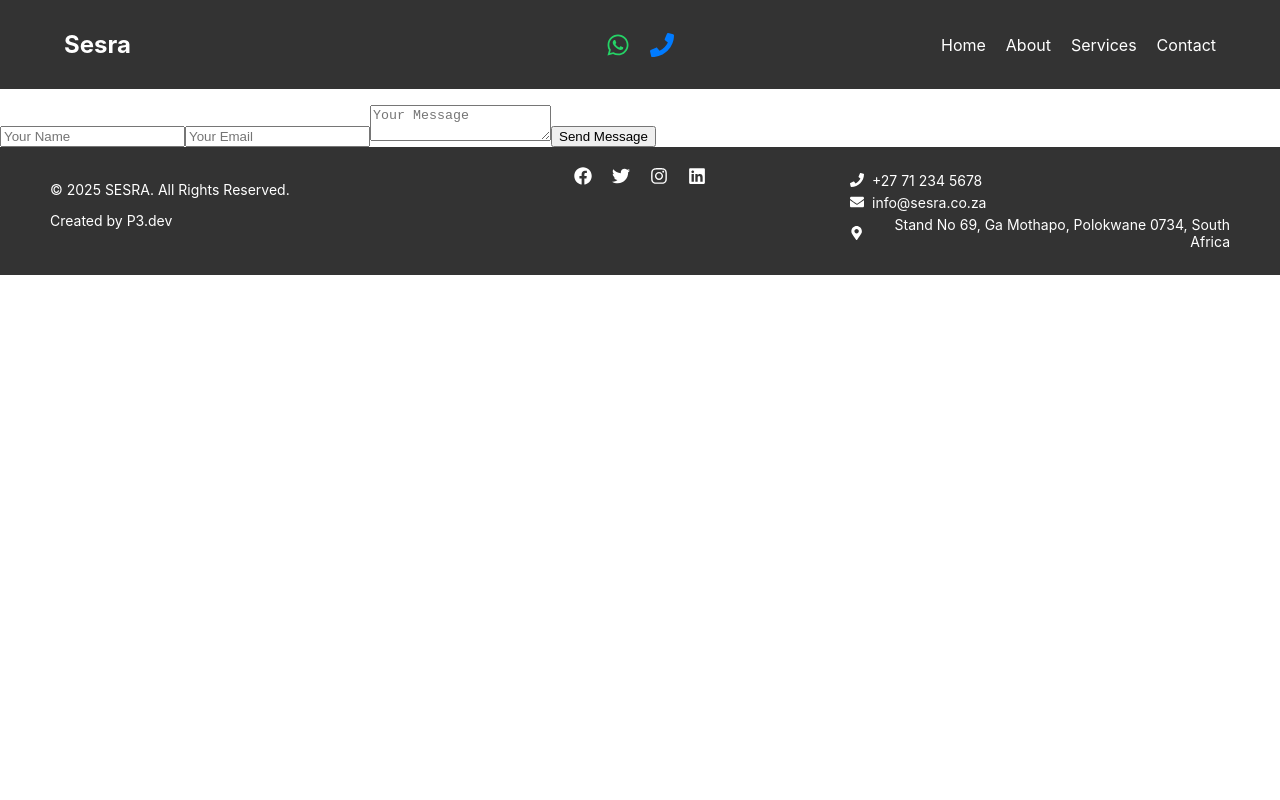
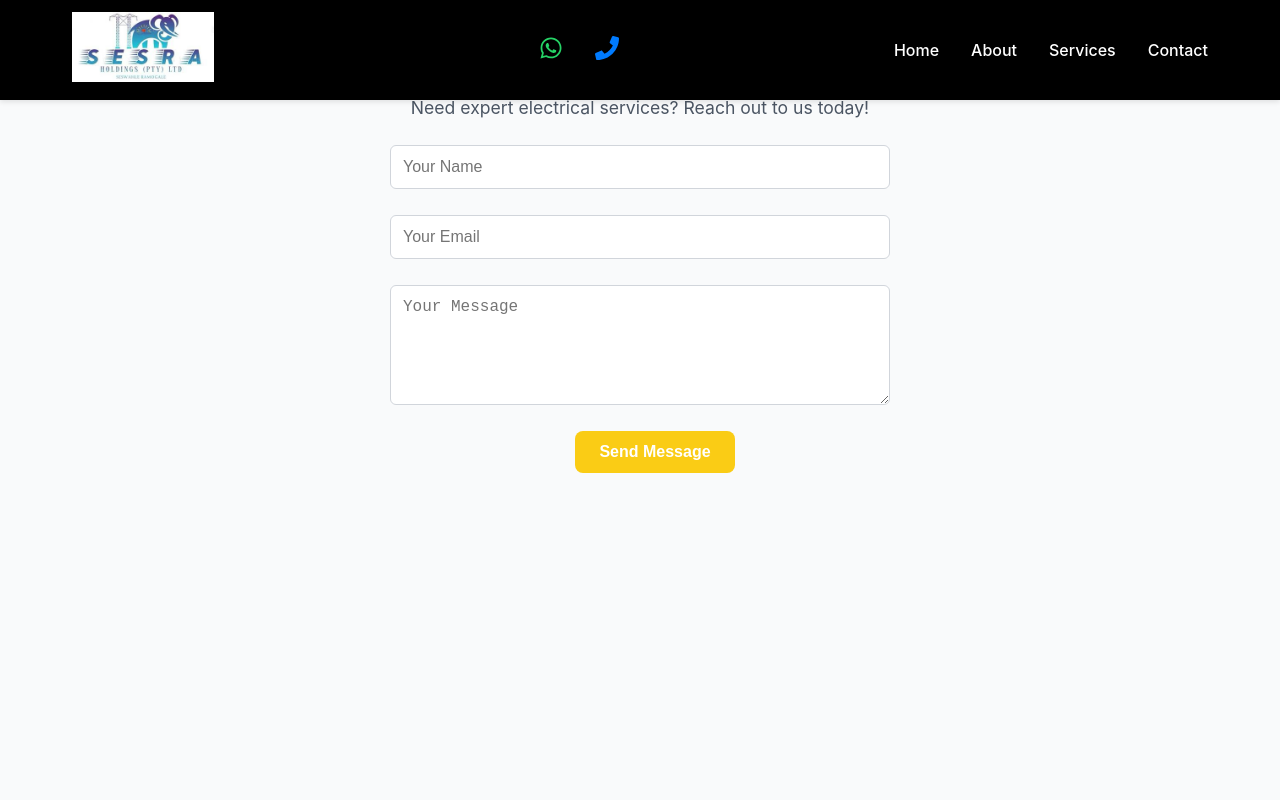
Before and after one commit to Phumudzo3/sesra, a React (Create React App) app: page /contact in a window 1280 px wide. Shown: the top 800 px of the page. Built offline with nearby package versions, Linux system fonts and the light colour scheme.

Commit message:
added init files

```diff
--- a/src/component/Navbar.js
+++ b/src/component/Navbar.js
@@ -1,19 +1,32 @@
 import { Link } from 'react-scroll';
-import { FaWhatsapp, FaPhone } from 'react-icons/fa';
+import { FaWhatsapp, FaPhone, FaBars, FaTimes } from 'react-icons/fa';
+import { useState } from 'react';
 import '../styles/navbar.css';
 
 function Navbar() {
+  const [menuOpen, setMenuOpen] = useState(false);
+
+  const toggleMenu = () => setMenuOpen(!menuOpen);
+  const closeMenu = () => setMenuOpen(false);
+
   return (
     <nav className="navbar">
       <div className="navbar-container">
         {/* Left Section: Logo */}
         <div className="navbar-left">
-          <h1 className="logo">Sesra</h1>
+          <h1 className="logo">
+            <img src='/WhatsApp Image 2025-04-11 at 10.34.03_620b6faf.jpg' alt='logo' />
+          </h1>
         </div>
 
-        {/* Center Section: WhatsApp & Phone Icons */}
+        {/* Hamburger Icon */}
+        <div className="menu-toggle" onClick={toggleMenu}>
+          {menuOpen ? <FaTimes /> : <FaBars />}
+        </div>
+
+        {/* Center Section: Icons (hidden on mobile) */}
         <div className="navbar-center">
-          <a href="https://wa.me/27712345678" target="_blank" rel="noopener noreferrer" className="icon-link">
+          <a href="https://wa.me/27722014044" target="_blank" rel="noopener noreferrer" className="icon-link">
             <FaWhatsapp size={24} color="#25D366" />
           </a>
           <a href="tel:+27712345678" className="icon-link">
@@ -22,11 +35,11 @@ function Navbar() {
         </div>
 
         {/* Right Section: Navigation Links */}
-        <ul className="nav-links">
-          <li><Link to="home" smooth={true} duration={500} className="nav-item">Home</Link></li>
-          <li><Link to="about" smooth={true} duration={500} className="nav-item">About</Link></li>
-          <li><Link to="services" smooth={true} duration={500} className="nav-item">Services</Link></li>
-          <li><Link to="contact" smooth={true} duration={500} className="nav-item">Contact</Link></li>
+        <ul className={`nav-links ${menuOpen ? 'active' : ''}`}>
+          <li><Link to="home" smooth={true} duration={500} className="nav-item" onClick={closeMenu}>Home</Link></li>
+          <li><Link to="about" smooth={true} duration={500} className="nav-item" onClick={closeMenu}>About</Link></li>
+          <li><Link to="services" smooth={true} duration={500} className="nav-item" onClick={closeMenu}>Services</Link></li>
+          <li><Link to="contact" smooth={true} duration={500} className="nav-item" onClick={closeMenu}>Contact</Link></li>
         </ul>
       </div>
     </nav>
--- a/src/component/pages/Contact.js
+++ b/src/component/pages/Contact.js
@@ -1,16 +1,41 @@
+import '../../styles/contact.css';
+import emailjs from "emailjs-com";
+
 function Contact() {
-    return (
-      <div className="p-10">
-        <h2 className="text-3xl font-bold">Contact Us</h2>
-        <p className="mt-4">Get in touch with us for a free consultation.</p>
-        <form className="mt-6">
-          <input type="text" placeholder="Your Name" className="border p-2 w-full" />
-          <input type="email" placeholder="Your Email" className="border p-2 w-full mt-2" />
-          <textarea placeholder="Your Message" className="border p-2 w-full mt-2"></textarea>
-          <button className="mt-4 bg-yellow-500 text-white px-6 py-2 rounded-lg">Send Message</button>
-        </form>
-      </div>
+  function sendEmail(e) {
+    e.preventDefault();
+
+    emailjs.sendForm(
+      process.env.REACT_APP_EMAILJS_SERVICE_ID,
+      process.env.REACT_APP_EMAILJS_TEMPLATE_ID,
+      e.target,
+      process.env.REACT_APP_EMAILJS_PUBLIC_KEY
+    ).then(
+      (result) => {
+        alert("Message sent successfully!");
+        console.log(result.text);
+      },
+      (error) => {
+        alert("Failed to send message. Try again!");
+        console.log(error.text);
+      }
     );
+
+    e.target.reset();
   }
 
-  export default Contact;
+  return (
+    <section id="contact" className="contact-section">
+      <h2>Contact Us</h2>
+      <p>Need expert electrical services? Reach out to us today!</p>
+      <form className="contact-form" onSubmit={sendEmail}>
+        <input type="text" name="name" placeholder="Your Name" required />
+        <input type="email" name="email" placeholder="Your Email" required />
+        <textarea name="message" placeholder="Your Message" required></textarea>
+        <button type="submit">Send Message</button>
+      </form>
+    </section>
+  );
+}
+
+export default Contact;
--- a/src/component/pages/Home.js
+++ b/src/component/pages/Home.js
@@ -1,39 +1,41 @@
 import '../../styles/home.css';
 import '../../styles/gallery.css';
-import emailjs from "emailjs-com";
+import React, { useState, useEffect } from 'react';
+import Contact from './Contact';
+
+// ✅ Moved outside to prevent ESLint warning and unnecessary re-renders
+const images = [
+  "https://media.istockphoto.com/id/1405880267/photo/two-engineers-installing-solar-panels-on-roof.jpg?s=612x612&w=0&k=20&c=OvQDbJaTnMM4jPfIA3y5vrO88i98NZJRahZtnYFZCq0=",
+  "https://media.istockphoto.com/id/611772630/photo/electric-fence.jpg?s=612x612&w=0&k=20&c=JowXhXQdkYMYmK9wRdH_o2qEYmAIjN-XRq3Z5ZoPztc=",
+  "https://media.istockphoto.com/id/1262875380/photo/maintenance-and-repairing-automatic-gate.jpg?s=612x612&w=0&k=20&c=FSf_lIraUcj3JKLVaIjtLjhDwtuTFv2Y7XbLEaEMUjQ=",
+  "https://pascalipumps.co.za/wp-content/uploads/2021/09/Screenshot-2021-09-20-at-10.01.58-1024x542.png"
+];
 
 function Home() {
-function sendEmail(e) {
-      e.preventDefault();
+  const [currentImageIndex, setCurrentImageIndex] = useState(0);
 
-      emailjs.sendForm(
-          process.env.REACT_APP_EMAILJS_SERVICE_ID,
-          process.env.REACT_APP_EMAILJS_TEMPLATE_ID,
-          e.target,
-          process.env.REACT_APP_EMAILJS_PUBLIC_KEY // Use Public Key instead of User ID
-      )
-      .then(
-          (result) => {
-              alert("Message sent successfully!");
-              console.log(result.text);
-          },
-          (error) => {
-              alert("Failed to send message. Try again!");
-              console.log(error.text);
-          }
+  useEffect(() => {
+    const interval = setInterval(() => {
+      setCurrentImageIndex((prevIndex) =>
+        (prevIndex + 1) % images.length
       );
+    }, 5000); // change every 5 seconds
 
-      e.target.reset();
-  }
+    return () => clearInterval(interval);
+  }, []); // no warning now
+
 
 
   return (
     <div id='home' className="home">
       {/* Hero Section */}
-      <header className="hero">
+      <header
+        className="hero"
+        style={{ backgroundImage: `url(${images[currentImageIndex]})` }}
+      >
         <div className="hero-overlay">
           <h1 className="hero-title">Reliable Electrical Services</h1>
-          <p className="hero-subtitle">Powering Homes & Businesses with Excellence</p>
+          <p className="hero-subtitle">Powering Homes & Businesses with Excellence</p><br></br>
           <a href="#contact" className="hero-btn">Get a Quote</a>
         </div>
       </header>
@@ -42,13 +44,11 @@ function sendEmail(e) {
       <section id="about" className="about-section">
         <h2>About Us</h2>
         <p>
-          Welcome to <strong>SESRA Holdings</strong>, where we specialize in providing **top-tier electrical services**
-          tailored to residential, commercial, and industrial clients. With a **team of certified electricians**
+          Welcome to <strong>SESRA Holdings</strong>, where we specialize in providing <strong>top-tier electrical services</strong>
+          tailored to residential, commercial, and industrial clients. With a <strong>team of certified electricians</strong>
           and years of industry experience, we ensure safety, efficiency, and high-quality workmanship in every project.
         </p>
-        <p>
-          Our expertise includes:
-        </p>
+        <p>Our expertise includes:</p>
         <ul className="about-list">
           <li>✔ Electrical maintenance and wiring</li>
           <li>✔ Solar panel and backup power installations</li>
@@ -57,8 +57,8 @@ function sendEmail(e) {
           <li>✔ Custom energy and electrical solutions</li>
         </ul>
         <p>
-          We take pride in our commitment to **customer satisfaction, reliability, and innovation.** Whether you
-          need a **quick repair, full installation, or customized electrical solutions**, we’re here to help.
+          We take pride in our commitment to <strong>customer satisfaction, reliability, and innovation.</strong> Whether you
+          need a <strong>quick repair, full installation, or customized electrical solutions</strong>, we’re here to help.
         </p>
       </section>
 
@@ -113,16 +113,7 @@ function sendEmail(e) {
       </section>
 
       {/* Contact Section */}
-      <section id="contact" className="contact-section">
-        <h2>Contact Us</h2>
-        <p>Need expert electrical services? Reach out to us today!</p>
-        <form className="contact-form" onSubmit={sendEmail}>
-          <input type="text" name="name" placeholder="Your Name" required />
-          <input type="email" name="email" placeholder="Your Email" required />
-          <textarea name="message" placeholder="Your Message" required></textarea>
-          <button type="submit">Send Message</button>
-        </form>
-      </section>
+     <Contact/>
     </div>
   );
 }
--- /dev/null
+++ b/src/styles/contact.css
@@ -0,0 +1,96 @@
+/* Base styles for Contact section */
+.contact-section {
+  padding: 2rem 1rem;            /* ample padding but not too wide on mobile */
+  background-color: #f9fafb;
+  min-height: 100vh;
+  text-align: center;
+}
+
+/* Heading and subtitle */
+.contact-section h2 {
+  font-size: 1.75rem;            /* slightly smaller on mobile */
+  font-weight: 700;
+  color: #1f2937;
+  margin-bottom: 0.5rem;
+}
+
+.contact-section p {
+  font-size: 1rem;
+  color: #4b5563;
+  margin-bottom: 1.5rem;
+  line-height: 1.5;
+}
+
+/* Form container */
+.contact-form {
+  display: flex;
+  flex-direction: column;
+  gap: 1rem;                     /* consistent vertical spacing */
+  max-width: 100%;               /* full width on small screens */
+  width: 100%;
+  margin: 0 auto;                /* center horizontally */
+}
+
+/* Inputs & textarea */
+.contact-form input,
+.contact-form textarea {
+  width: 100%;
+  padding: 0.75rem;
+  border: 1px solid #d1d5db;
+  border-radius: 0.375rem;
+  font-size: 1rem;
+  color: #1f2937;
+  background: white;
+}
+
+.contact-form textarea {
+  resize: vertical;
+  min-height: 120px;
+}
+
+/* Submit button */
+.contact-form button {
+  background-color: #facc15;
+  color: white;
+  padding: 0.75rem 1.5rem;
+  border: none;
+  border-radius: 0.5rem;
+  font-weight: 600;
+  font-size: 1rem;
+  cursor: pointer;
+  transition: background-color 0.2s ease, transform 0.1s ease;
+  width: 100%;                   /* full width on mobile */
+  max-width: 240px;              /* cap width on larger screens */
+  align-self: center;            /* center within the flex container */
+}
+
+.contact-form button:hover {
+  background-color: #eab308;
+  transform: translateY(-1px);
+}
+
+/* --- Responsive adjustments for larger screens --- */
+@media (min-width: 640px) {
+  .contact-section {
+    padding: 3rem 2rem;
+  }
+
+  .contact-section h2 {
+    font-size: 2rem;
+  }
+
+  .contact-section p {
+    font-size: 1.1rem;
+    max-width: 600px;
+    margin-left: auto;
+    margin-right: auto;
+  }
+
+  .contact-form {
+    max-width: 500px;
+  }
+
+  .contact-form button {
+    width: auto;                 /* auto‑width on tablets/desktops */
+  }
+}
--- a/src/styles/footer.css
+++ b/src/styles/footer.css
@@ -1,22 +1,80 @@
+/* Base Footer Styles */
 .footer {
   background-color: #333;
-  color: white;
-  padding: 20px 0;
-  font-size: 14px;
+  color: #fff;
+  padding: 2rem 1rem;
+  font-size: 0.875rem;
 }
 
 .footer-container {
   display: flex;
+  flex-direction: column;
+  align-items: center;
+  gap: 2rem;              /* space between sections on mobile */
+  max-width: 1200px;
+  margin: 0 auto;
+  padding: 0 1rem;
+}
+
+/* All three sections center‑aligned by default */
+.footer-info,
+.footer-social,
+.footer-contact {
+  text-align: center;
+  width: 100%;
+}
+
+/* Company Info */
+.footer-info .footer-text {
+  margin-bottom: 0.5rem;
+}
+.footer-info .footer-address {
+  font-size: 0.875rem;
+}
+
+/* Social Icons + Logo */
+.footer-social .social-icon {
+  margin: 0 0.5rem;
+  color: #fff;
+  font-size: 1.25rem;
+  transition: color 0.2s;
+}
+.footer-social .social-icon:hover {
+  color: #1e90ff;
+}
+.footer-social .footer-logo {
+  margin-top: 1rem;
+}
+.footer-social .footer-logo img {
+  height: 40px;
+  object-fit: contain;
+}
+
+/* Contact Details */
+.footer-contact p {
+  margin: 0.5rem 0;
+  display: flex;
+  align-items: center;
+  justify-content: center;
+}
+.footer-contact p svg {
+  margin-right: 0.5rem;
+  color: #facc15;
+}
+
+/* --- Larger screens: Three‑column layout --- */
+@media (min-width: 768px) {
+  .footer-container {
+    flex-direction: row;
     justify-content: space-between;
     align-items: flex-start;
-  max-width: 1200px;
-  margin: 0 auto;
-  padding: 0 20px;
+    gap: 0;               /* reset gap since we’re spacing via justify-content */
   }
 
-.footer-info, .footer-social, .footer-contact {
-  flex: 1;
-  margin: 0 10px;
+  .footer-info,
+  .footer-social,
+  .footer-contact {
+    width: auto;
   }
 
   .footer-info {
@@ -31,27 +89,7 @@
     text-align: right;
   }
 
-.footer-address {
-  margin-top: 5px;
+  .footer-social .footer-logo img {
+    height: 50px;
   }
-
-.social-icon {
-  margin: 0 10px;
-  color: white;
-  text-decoration: none;
-  font-size: 18px;
 }
-
-.social-icon:hover {
-  color: #1E90FF;
-}
-
-.footer-contact p {
-  margin: 5px 0;
-  display: flex;
-  align-items: center;
-}
-
-.footer-contact p svg {
-  margin-right: 8px;
-}
--- a/src/styles/navbar.css
+++ b/src/styles/navbar.css
@@ -1,71 +1,120 @@
-/* Navbar container */
+/* Reset & Base */
+* {
+  box-sizing: border-box;
+  margin: 0;
+  padding: 0;
+}
+
 .navbar {
-  display: flex;
-  justify-content: center;
-  align-items: center;
-  background: #333;
-  padding: 30px 0;
+  width: 100%;
+  background-color: #000;
+  box-shadow: 0 2px 5px rgba(0, 0, 0, 0.1);
   position: fixed;
-  width: 100%;
   top: 0;
+  color: white;
   z-index: 1000;
 }
 
 .navbar-container {
   display: flex;
+  align-items: center;
   justify-content: space-between;
-  align-items: center;
-  width: 90%;
+  padding: 0.75rem 2rem;
+  max-width: 1200px;
+  margin: auto;
 }
 
-/* Left section: Logo */
-.navbar-left {
-  flex: 1;
+/* Left: Logo */
+.navbar-left .logo img {
+  height: 70px;
 }
 
-.logo {
-  color: white;
-  font-size: 24px;
-  margin: 0;
-}
-
-/* Center section: Icons */
+/* Center: Icons */
 .navbar-center {
+  display: flex;
+  gap: 1rem;
+  align-items: center;
+  justify-content: center;
   flex: 1;
-  display: flex;
-  justify-content: center;
-  gap: 20px;
+  margin-left: 50px;
 }
 
 .icon-link {
-  display: flex;
-  align-items: center;
-  text-decoration: none;
-  transition: transform 0.3s ease;
+  margin: 0 0.5rem;
 }
 
-.icon-link:hover {
-  transform: scale(1.1);
+/* Right: Nav Links */
+.nav-links {
+  list-style: none;
+  display: flex;
+  gap: 2rem;
+  align-items: center;
 }
 
-/* Right section: Navigation links */
-.nav-links {
-  flex: 1;
-  display: flex;
-  justify-content: flex-end;
-  list-style: none;
-  padding: 0;
-  margin: 0;
-}
-
+/* Nav Item Styling */
 .nav-item {
+  text-decoration: none;
   color: white;
+  font-size: 1rem;
+  font-weight: 500;
   cursor: pointer;
-  text-decoration: none;
-  margin-left: 20px;
   transition: color 0.3s ease;
 }
 
 .nav-item:hover {
-  color: #1E90FF;
+  color: #007bff;
 }
+
+/* Hamburger */
+.menu-toggle {
+  display: none;
+  font-size: 1.5rem;
+  cursor: pointer;
+  z-index: 2000;
+}
+
+/* Responsive Styles */
+@media (max-width: 768px) {
+  .menu-toggle {
+    display: block;
+  }
+
+  .navbar-center {
+    display: none;
+  }
+
+  .nav-links {
+    position: absolute;
+    top: 70px;
+    right: 0;
+    background-color: #000;
+    flex-direction: column;
+    width: 100%;
+    text-align: center;
+    padding: 1rem 0;
+    display: none;
+    box-shadow: 0 2px 10px rgba(0, 0, 0, 0.1);
+  }
+
+  .nav-links.active {
+    display: flex;
+  }
+
+  .nav-links li {
+    margin: 1rem 0;
+  }
+
+  /* Social Icons Visibility on Mobile */
+  .navbar-center {
+    display: flex; /* Show the center section (social icons) */
+    flex: 1;
+    justify-content: center;
+    gap: 1rem;
+    margin-left: 0;
+  }
+
+  .navbar-center .icon-link {
+    margin: 0;
+    font-size: 1.5rem;
+  }
+}
```
Also changed, not shown: src/component/Footer.js (+9 -0 lines), src/styles/about.css (+18 -1 lines), src/styles/home.css (+6 -2 lines), src/styles/services.css (+15 -2 lines), public/WhatsApp Image 2025-04-11 at 10.34.03_620b6faf.jpg (added), 1 other file (tests, documents, lock files or other folders). Lines whose indentation alone changed are shown as unchanged.
